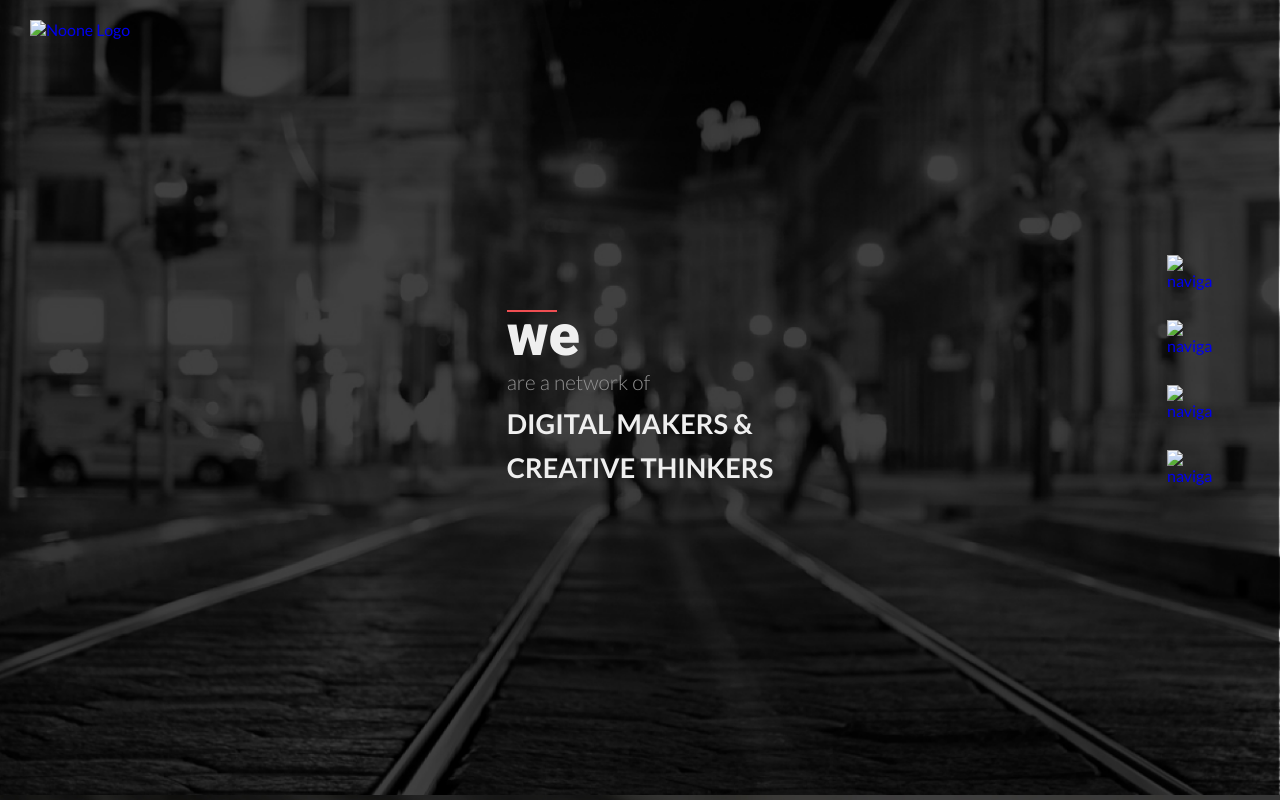
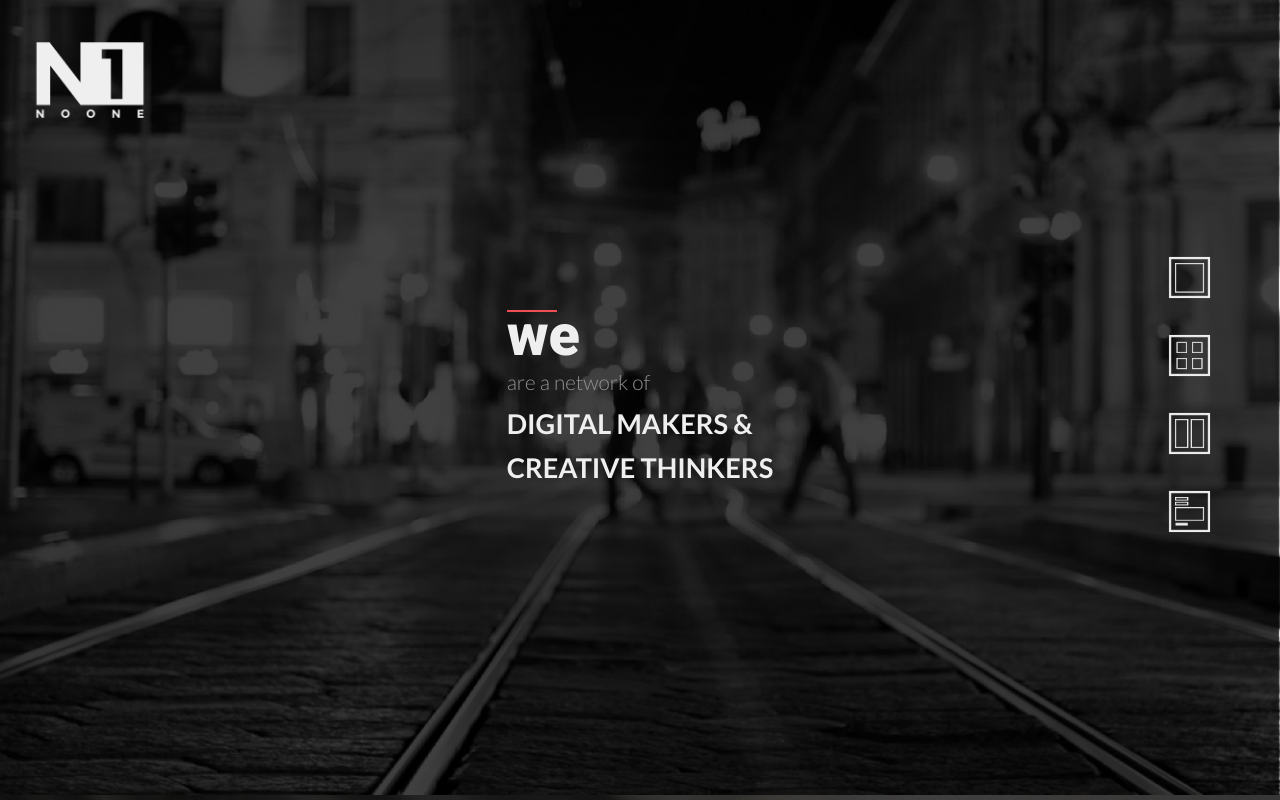
Before and after one commit to Sindhurathulasi/noonewebsite, a plain HTML site: page index.html in a window 1280 px wide. Shown: the top 800 px of the page. Drawn offline with Linux system fonts and the light colour scheme.

Commit message:
assets update 2

```diff
--- a/CSS/style.css
+++ b/CSS/style.css
@@ -247,7 +247,7 @@ a {
 /*** WORK DESCRIPTION PAGE ***/
 
 .closeButton {
-	max-width: 50px;
+	max-width: 40px;
 	width: 100%;
 	position: fixed;
 	top: 50px;
--- a/index.html
+++ b/index.html
@@ -19,12 +19,12 @@
 
 				<div class="background milanBG">
 
-						<a href="index.html"><img class="logo" src="assests/logo_white-08.png" alt="Noone Logo"></a>
+						<a href="index.html"><img class="logo" src="assests/logo&navigation/logo_white-08.png" alt="Noone Logo"></a>
 						<div class="navigation">
-								<a href="#milan"><img class="milanIcon" src="assests/MainIcon.png" alt="navigation"></a>
-								<a href="#work"><img class="createIcon" src="assests/createIcon.png" alt="navigation"></a>
-								<a href="#rent"><img class="rentIcon" src="assests/studioIcon.png" alt="navigation"></a>
-								<a href="#contact"><img class="contactIcon" src="assests/contactIcon.png" alt="navigation"></a>
+								<a href="#milan"><img class="milanIcon" src="assests/logo&navigation/MainIcon.png" alt="navigation"></a>
+								<a href="#work"><img class="createIcon" src="assests/logo&navigation/createIcon.png" alt="navigation"></a>
+								<a href="#rent"><img class="rentIcon" src="assests/logo&navigation/studioIcon.png" alt="navigation"></a>
+								<a href="#contact"><img class="contactIcon" src="assests/logo&navigation/contactIcon.png" alt="navigation"></a>
 
 						</div>
 
```
Also changed, not shown: projectPage.html (+2 -2 lines), works.html (+2 -2 lines).
